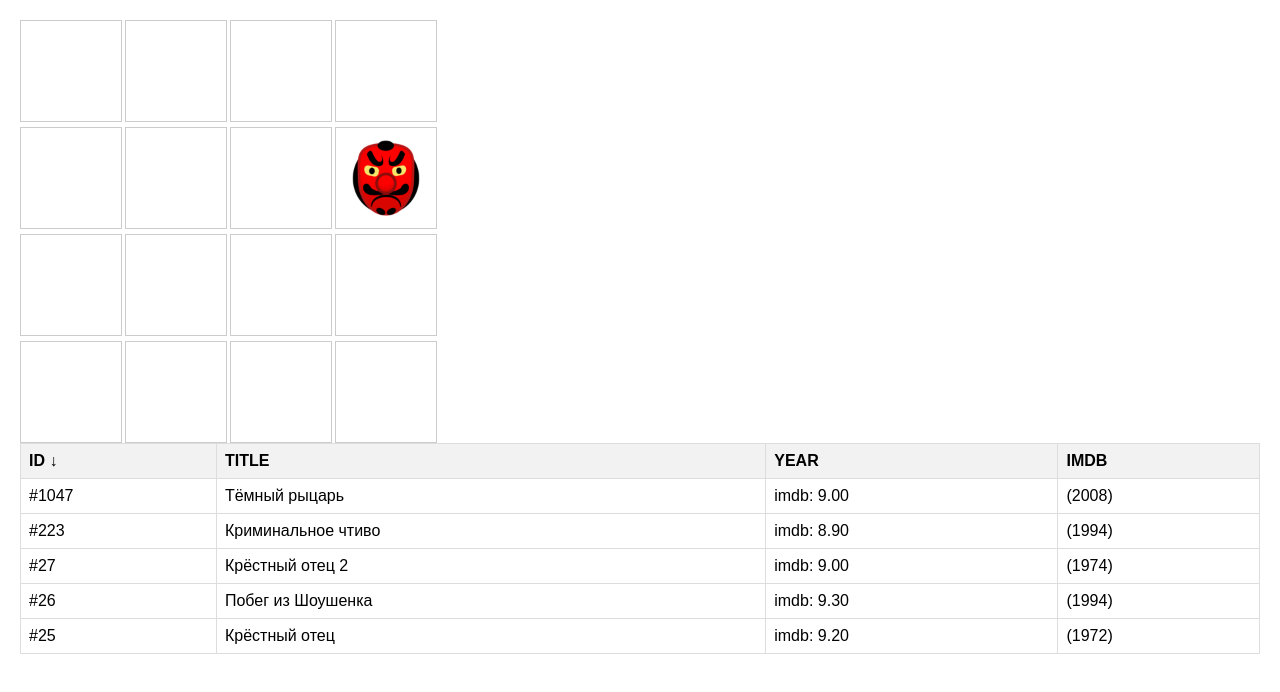
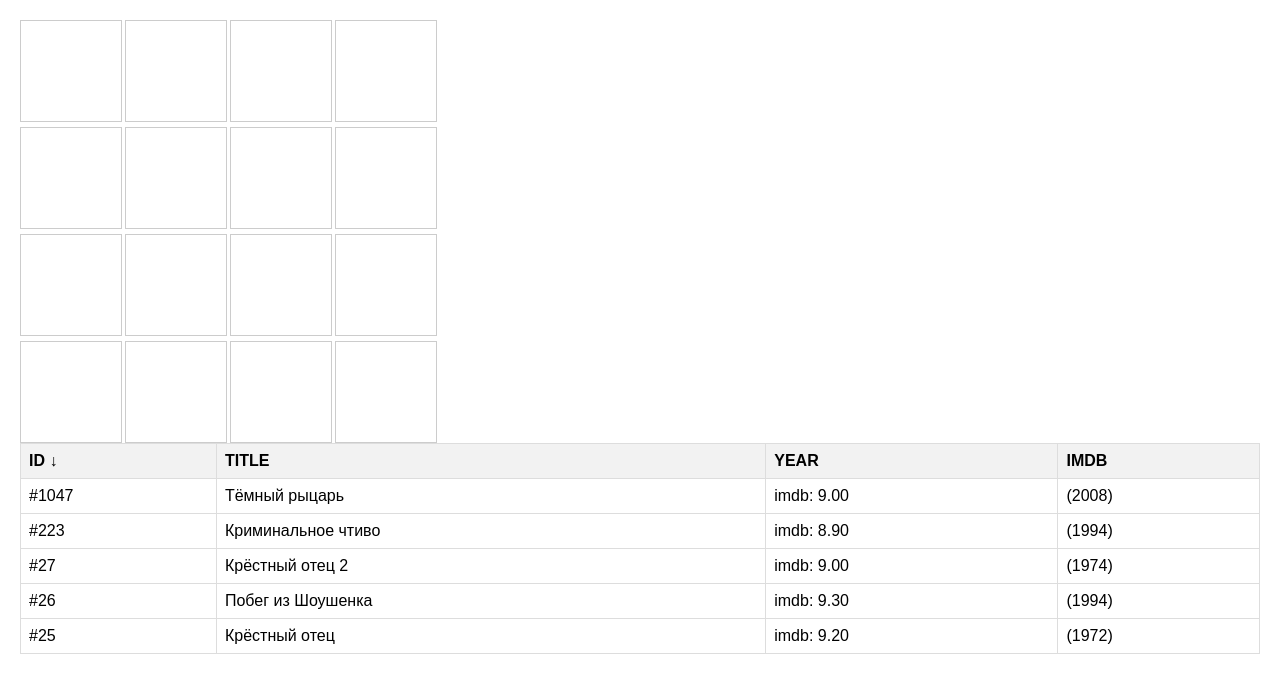
Before and after one commit to Shadowgraph-1/ahj-dom-game, a website built with webpack: page src/index.html in a window 1280 px wide. Built offline with nearby package versions, Linux system fonts and the light colour scheme.

Commit message:
fix problems

```diff
--- a/src/index.html
+++ b/src/index.html
@@ -8,6 +8,5 @@
 <body>
   <div id="game-container"></div>
   <div id="table-container"></div>
-  <script src="bundle.js"></script>
 </body>
 </html>
--- a/src/js/main.js
+++ b/src/js/main.js
@@ -3,13 +3,15 @@ import goblinImg from '../assets/goblin.png';
 
 document.addEventListener('DOMContentLoaded', () => {
   const container = document.getElementById('game-container');
+  const GRID_SIZE = 4; // размер сетки (N x N)
+  const CELLS_COUNT = GRID_SIZE * GRID_SIZE;
 
   const grid = document.createElement('div');
   grid.className = 'grid';
-  for (let i = 0; i < 16; i++) {
+  for (let i = 0; i < CELLS_COUNT; i++) {
     const cell = document.createElement('div');
     cell.className = 'cell';
-    grid.appendChild(cell);
+    grid.append(cell);
   }
   container.appendChild(grid);
 
@@ -18,24 +20,35 @@ document.addEventListener('DOMContentLoaded', () => {
   goblin.src = goblinImg;
   goblin.className = 'goblin';
   goblin.alt = 'Goblin';
+  goblin.style.display = 'none'; // изначально скрыт
 
   function getRandomPosition(current) {
     let newPos;
     do {
-      newPos = Math.floor(Math.random() * 16);
+      newPos = Math.floor(Math.random() * CELLS_COUNT);
     } while (newPos === current);
     return newPos;
   }
 
+  let currentPos = -1;
 
-  let currentPos = getRandomPosition(-1);
-  grid.children[currentPos].appendChild(goblin);
+  // Показать гоблина в новом месте на 1 секунду каждые 2 секунды
+  function showGoblin() {
+    const newPos = getRandomPosition(currentPos);
+    // перемещаем узел в новую ячейку (не удаляем, просто меняем родителя)
+    grid.children[newPos].append(goblin);
+    goblin.style.display = '';
+    currentPos = newPos;
+    // через 1 секунду скрываем
+    setTimeout(() => {
+      goblin.style.display = 'none';
+    }, 1000);
+  }
 
-  setInterval(() => {
-    const newPos = getRandomPosition(currentPos);
-    grid.children[newPos].appendChild(goblin);
-    currentPos = newPos;
-  }, 2000);
+  // Показываем сразу при загрузке
+  showGoblin();
+  // Затем каждые 2 секунды показываем в новом месте
+  setInterval(showGoblin, 2000);
 });
 
 const movies = [
```
Also changed, not shown: src/js/main.test.js (+10 -2 lines).
